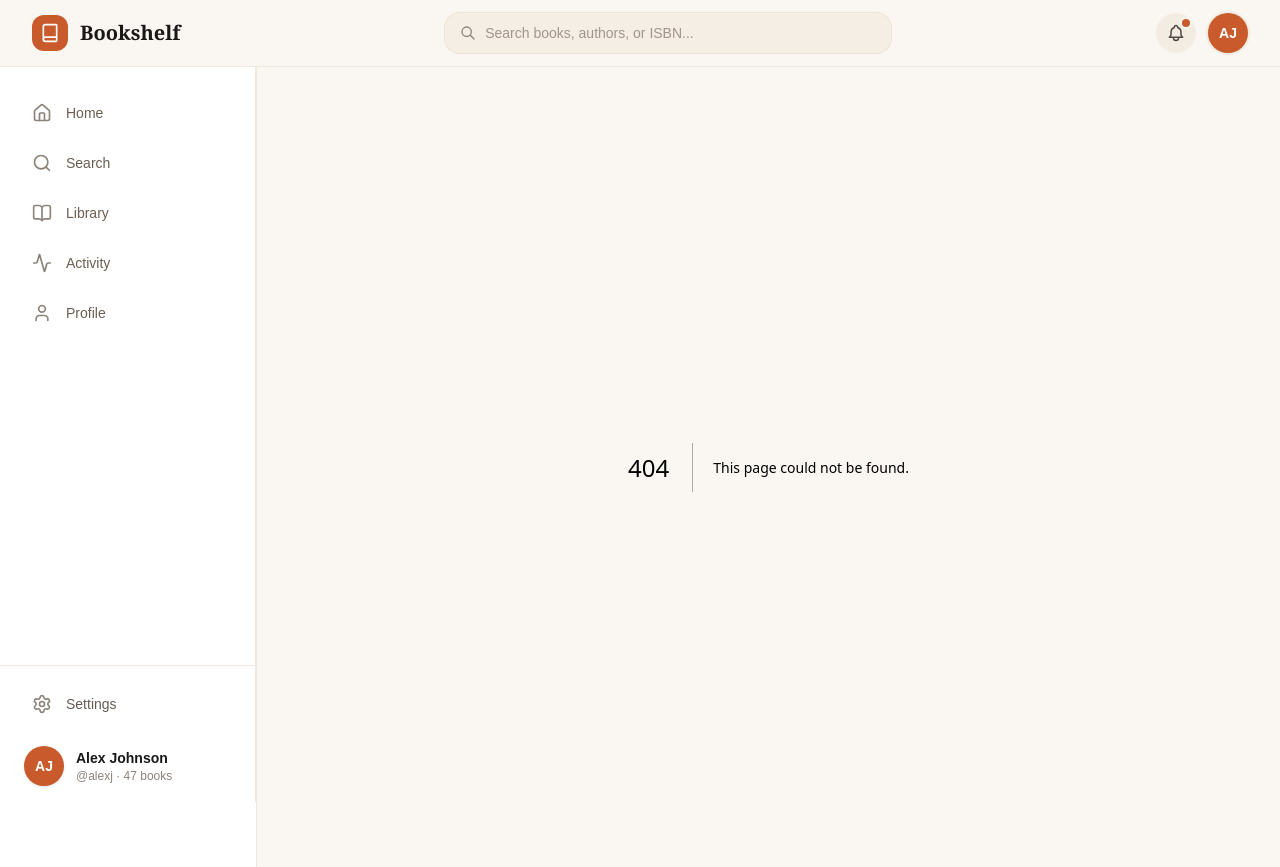
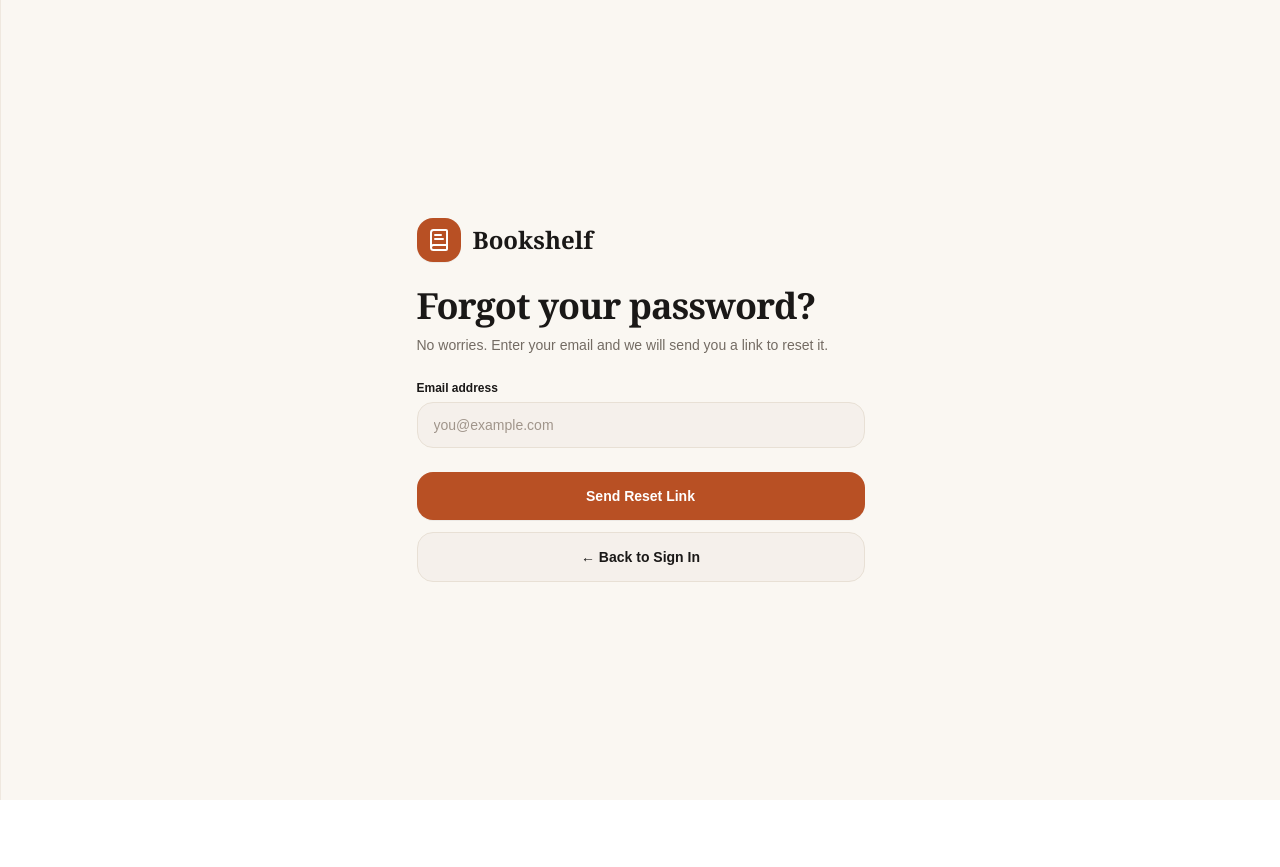
Before and after one commit to MuhammadZaeem500/book-shelf, a Next.js app: page /auth/forgot-password in a window 1280 px wide. Before the commit this address had no page. After the commit the page ends 800 px from the top, so only its background shows below. Built offline with nearby package versions, Linux system fonts and the light colour scheme.

Commit message:
Forgot Password Page Added

```diff
--- /dev/null
+++ b/src/app/auth/forgot-password/page.tsx
@@ -0,0 +1,96 @@
+"use client";
+
+import React, { useState } from "react";
+import Link from "next/link";
+import { BookText } from "lucide-react";
+
+export default function ForgotPasswordPage() {
+  const [email, setEmail] = useState("");
+  const [isSubmitted, setIsSubmitted] = useState(false);
+
+  const handleSubmit = (e: React.FormEvent) => {
+    e.preventDefault();
+    console.log("Reset link requested for:", email);
+    setIsSubmitted(true);
+  };
+
+  return (
+    <div className="min-h-screen w-full bg-[#FAF7F2] flex items-center justify-center p-4 text-[#1A1817]">
+      <div className="w-full max-w-md space-y-6">
+
+        <div className="flex items-center gap-3">
+          <div className="w-11 h-11 rounded-2xl bg-[#B85024] flex items-center justify-center text-white shadow-2xs">
+            <BookText className="w-6 h-6 stroke-[2]" />
+          </div>
+          <span className="font-serif text-2xl font-bold text-[#1A1817]">
+            Bookshelf
+          </span>
+        </div>
+
+        <div className="space-y-2">
+          <h1 className="font-serif text-3xl sm:text-4xl font-bold text-[#1A1817] tracking-tight">
+            Forgot your password?
+          </h1>
+          <p className="text-sm text-[#736B63] leading-relaxed">
+            No worries. Enter your email and we will send you a link to reset it.
+          </p>
+        </div>
+
+        {isSubmitted ? (
+          <div className="bg-[#F5F0EB] border border-[#E8E0D5] rounded-2xl p-6 text-center space-y-4 shadow-2xs">
+            <p className="text-sm font-semibold text-[#1A1817]">
+              Check your inbox!
+            </p>
+            <p className="text-xs text-[#736B63]">
+              We sent a password reset link to <span className="font-semibold text-[#1A1817]">{email}</span>.
+            </p>
+            <button
+              type="button"
+              onClick={() => setIsSubmitted(false)}
+              className="text-xs font-bold text-[#B85024] hover:underline"
+            >
+              Try another email
+            </button>
+          </div>
+        ) : (
+          <form onSubmit={handleSubmit} className="space-y-4">
+
+            <div className="space-y-1.5">
+              <label
+                htmlFor="email"
+                className="block text-xs font-bold text-[#1A1817]"
+              >
+                Email address
+              </label>
+              <input
+                type="email"
+                id="email"
+                required
+                value={email}
+                onChange={(e) => setEmail(e.target.value)}
+                placeholder="you@example.com"
+                className="w-full px-4 py-3 rounded-2xl bg-[#F5F0EB] border border-[#E8E0D5] text-sm text-[#1A1817] placeholder-[#A0958B] focus:outline-none focus:border-[#B85024] focus:ring-1 focus:ring-[#B85024] transition-all"
+              />
+            </div>
+
+            <div className="space-y-3 pt-2">
+              <button
+                type="submit"
+                className="w-full py-3.5 px-4 bg-[#B85024] hover:bg-[#A3431D] active:bg-[#8F3918] text-white font-semibold text-sm rounded-2xl transition-colors shadow-2xs cursor-pointer"
+              >
+                Send Reset Link
+              </button>
+
+              <Link
+                href="auth/sign-in"
+                className="w-full flex items-center justify-center gap-1 py-3.5 px-4 bg-[#F5F0EB] hover:bg-[#EFE8DF] border border-[#E8E0D5] text-[#1A1817] font-semibold text-sm rounded-2xl transition-colors cursor-pointer"
+              >
+                &larr; Back to Sign In
+              </Link>
+            </div>
+          </form>
+        )}
+      </div>
+    </div>
+  );
+}
--- a/src/app/auth/sign-in/page.tsx
+++ b/src/app/auth/sign-in/page.tsx
@@ -117,7 +117,7 @@ export default function SignInPage() {
               </label>
             </div>
             <Link
-              href="/forgot-password"
+              href="/auth/forgot-password"
               className="text-xs text-[#C85A2B] font-semibold hover:underline"
             >
               Forgot password?
@@ -167,7 +167,7 @@ export default function SignInPage() {
         <p className="text-center text-xs text-[#736B63] pt-2">
           Don't have an account?{" "}
           <Link
-            href="/sign-up"
+            href="/auth/sign-up"
             className="text-[#C85A2B] font-semibold hover:underline"
           >
             Sign Up
--- a/src/app/auth/sign-up/page.tsx
+++ b/src/app/auth/sign-up/page.tsx
@@ -249,7 +249,7 @@ export default function SignUpPage() {
         <p className="text-center text-xs text-[#736B63] pt-2">
           Already have an account?{" "}
           <Link
-            href="/login"
+            href="/auth/sign-in"
             className="text-[#C85A2B] font-semibold hover:underline"
           >
             Sign In
--- a/src/app/layout.tsx
+++ b/src/app/layout.tsx
@@ -21,10 +21,10 @@ export default function RootLayout({
   const pathname = usePathname();
 
   const isAuthPage =
-    pathname?.includes("/login") ||
     pathname?.includes("/signup") ||
     pathname?.includes("/sign-in") ||
-    pathname?.includes("/sign-up");
+    pathname?.includes("/sign-up")||
+    pathname?.includes("/forgot-password");
 
   return (
     <html lang="en" className={dmSans.variable}>
```
